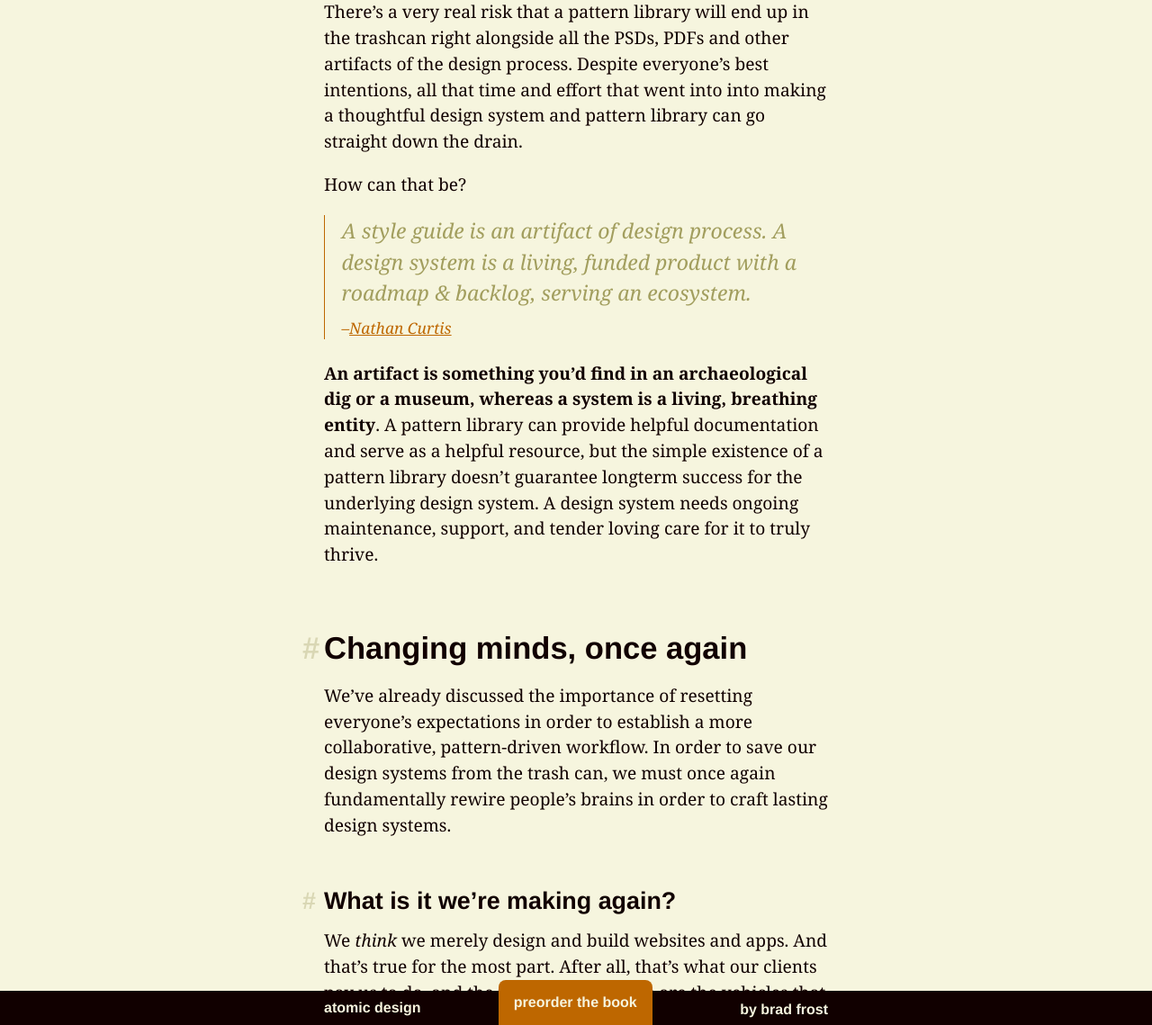
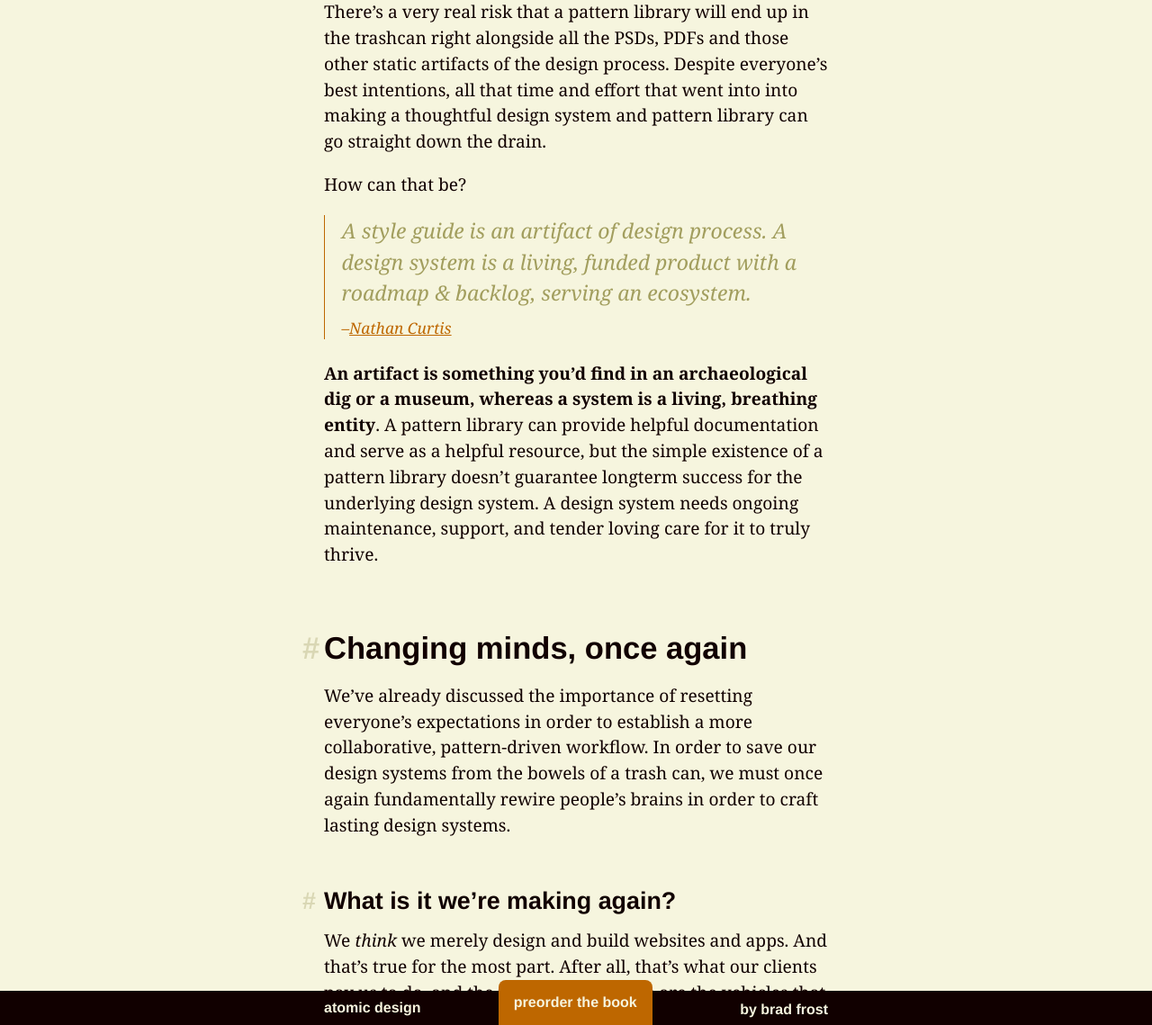
Before and after one commit to bradfrost/atomic-design, a Jekyll site: the page built from chapter-5.md, in a window 1280 px wide and 1400 px high, scrolled down 702 px. Shown: the part 261-1400 px from the top of the window at 90% size. Built offline with Jekyll 4.4.1, drawn with Linux system fonts in a browser that asks for light colours.

Commit message:
Chapter 5 draft

```diff
--- a/chapter-5.md
+++ b/chapter-5.md
@@ -11,7 +11,7 @@ Not quite.
 
 {% include figure.html src="../images/content/trash-can.jpg" caption="" %}
 
-There's a very real risk that a pattern library will end up in the trashcan right alongside all the PSDs, PDFs and other artifacts of the design process. Despite everyone's best intentions, all that time and effort that went into into making a thoughtful design system and pattern library can go straight down the drain.
+There's a very real risk that a pattern library will end up in the trashcan right alongside all the PSDs, PDFs and those other static artifacts of the design process. Despite everyone's best intentions, all that time and effort that went into into making a thoughtful design system and pattern library can go straight down the drain.
 
 How can that be?
 
@@ -20,7 +20,7 @@ How can that be?
 **An artifact is something you'd find in an archaeological dig or a museum, whereas a system is a living, breathing entity**. A pattern library can provide helpful documentation and serve as a helpful resource, but the simple existence of a pattern library doesn't guarantee longterm success for the underlying design system. A design system needs ongoing maintenance, support, and tender loving care for it to truly thrive.
 
 ## Changing minds, once again
-We've already discussed the importance of resetting everyone's expectations in order to establish a more collaborative, pattern-driven workflow. In order to save our design systems from the trash can, we must once again fundamentally rewire people's brains in order to craft lasting design systems.
+We've already discussed the importance of resetting everyone's expectations in order to establish a more collaborative, pattern-driven workflow. In order to save our design systems from the bowels of a trash can, we must once again fundamentally rewire people's brains in order to craft lasting design systems.
 
 ### What is it we're making again?
 We *think* we merely design and build websites and apps. And that's true for the most part. After all, that's what our clients pay us to do, and the products we create are the vehicles that generate money and success for an organization. So it seems natural to focus on the final implementations rather than the underlying system. With this mentality, the live products remain the primary focus of everyone's attention, while any pattern library exists as an offshoot that simply provides helpful documentation.
```
Also changed, not shown: 2 other files.
